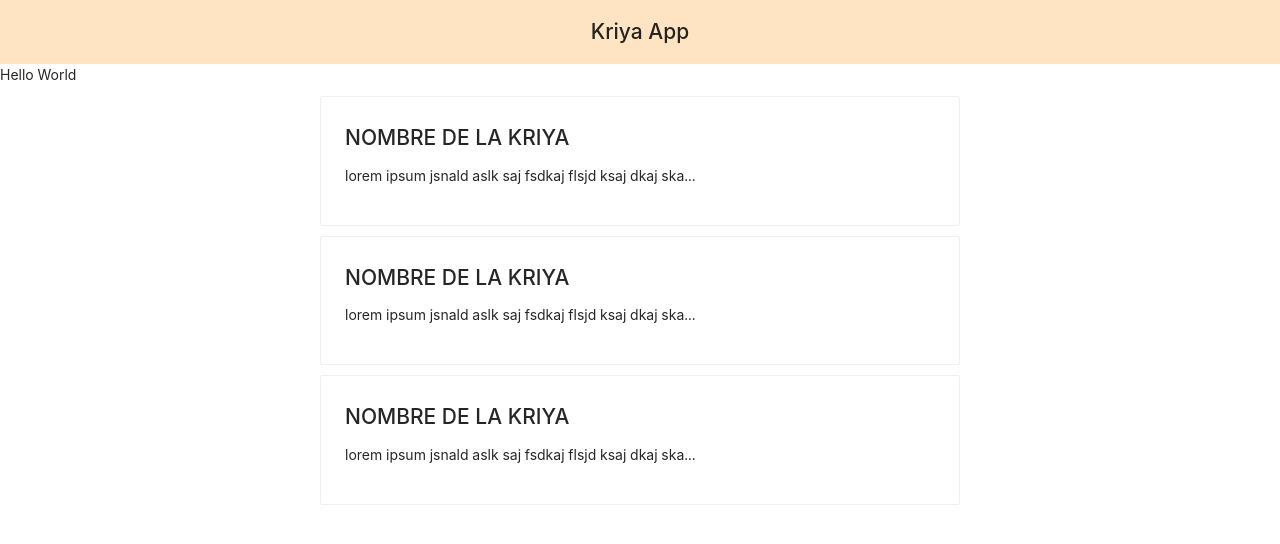
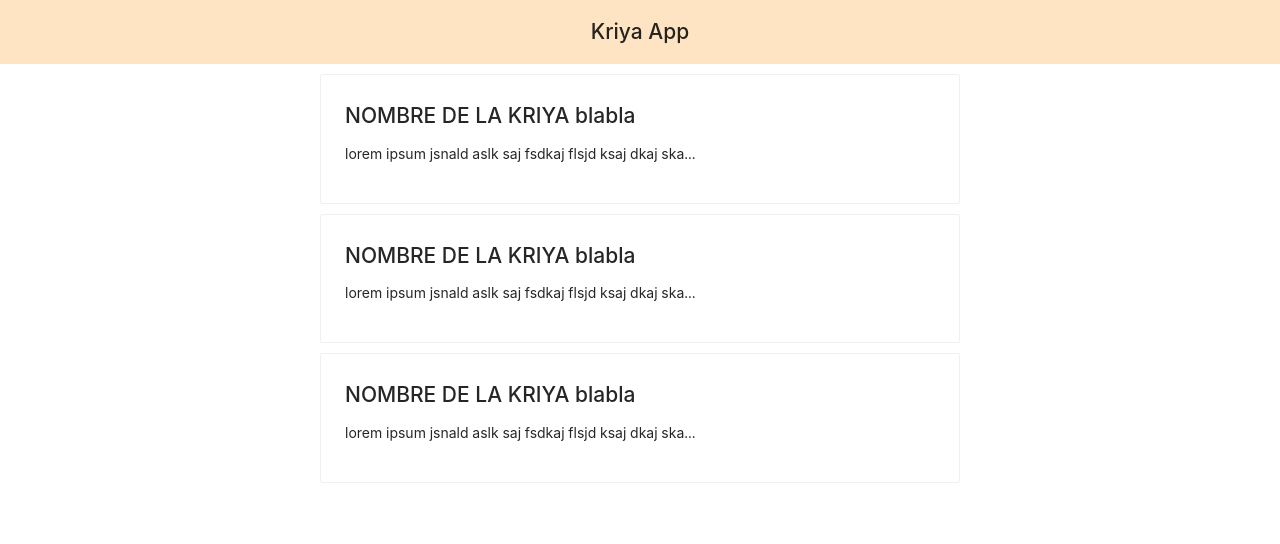
Before and after one commit to molavec/kriya, a React app: page / in a window 1280 px wide. Shown: the top 544 px of the page. Built offline with nearby package versions, Linux system fonts and the light colour scheme; the HTML template or start-up script is replaced by a standard one.

Commit message:
Se crea componente KriyaCard

```diff
--- a/src/KriyaCard/index.tsx
+++ b/src/KriyaCard/index.tsx
@@ -1,7 +1,15 @@
 import React from 'react';
+import { Card } from 'antd';
 
-const KriyaCard: React = () => {
-    return (<div>Hello World</div>)
-}
+const NOMBRE_KRIYA = "NOMBRE DE LA KRIYA blabla";
+const DESCRIPCION_KRIYA = "lorem ipsum jsnald  aslk saj fsdkaj flsjd ksaj dkaj ska...";
+
+const KriyaCard: React = () => (
+    <Card bordered={true} >
+        <h1> { NOMBRE_KRIYA } </h1>
+        <p> { DESCRIPCION_KRIYA } </p>
+    </Card>
+    )
+
 
 export default KriyaCard;
--- a/src/index.tsx
+++ b/src/index.tsx
@@ -3,13 +3,13 @@ import React from 'react'
 import ReactDOM from 'react-dom'
 
 import { Layout, Row, Col, Card } from 'antd';
-const { Header, Footer, Content} = Layout;
+const { Header, Footer, Content } = Layout;
 import KriyaCard from './KriyaCard';
 
 import "antd/dist/antd.css"
 import "./index.scss"
 
-const NOMBRE_KRIYA = "NOMBRE DE LA KRIYA"
+
 
 ReactDOM.render(
   <div className="App">
@@ -19,21 +19,11 @@ ReactDOM.render(
           <h1> Kriya App </h1>
         </Header>
         <Content>
-        <KriyaCard></KriyaCard>
           <Row align="top" justify="center">
             <Col span={12}>
-          <Card bordered={true} >
-            <h1> { NOMBRE_KRIYA } </h1>
-            <p>lorem ipsum jsnald  aslk saj fsdkaj flsjd ksaj dkaj ska...</p>
-          </Card>
-          <Card  >
-            <h1> { NOMBRE_KRIYA } </h1>
-            <p>lorem ipsum jsnald  aslk saj fsdkaj flsjd ksaj dkaj ska...</p>
-          </Card>
-          <Card  >
-            <h1> { NOMBRE_KRIYA } </h1>
-            <p>lorem ipsum jsnald  aslk saj fsdkaj flsjd ksaj dkaj ska...</p>
-          </Card>
+              <KriyaCard />
+              <KriyaCard />
+              <KriyaCard />
             </Col>
           </Row>
         </Content>
```
Lines whose indentation alone changed are shown as unchanged.
